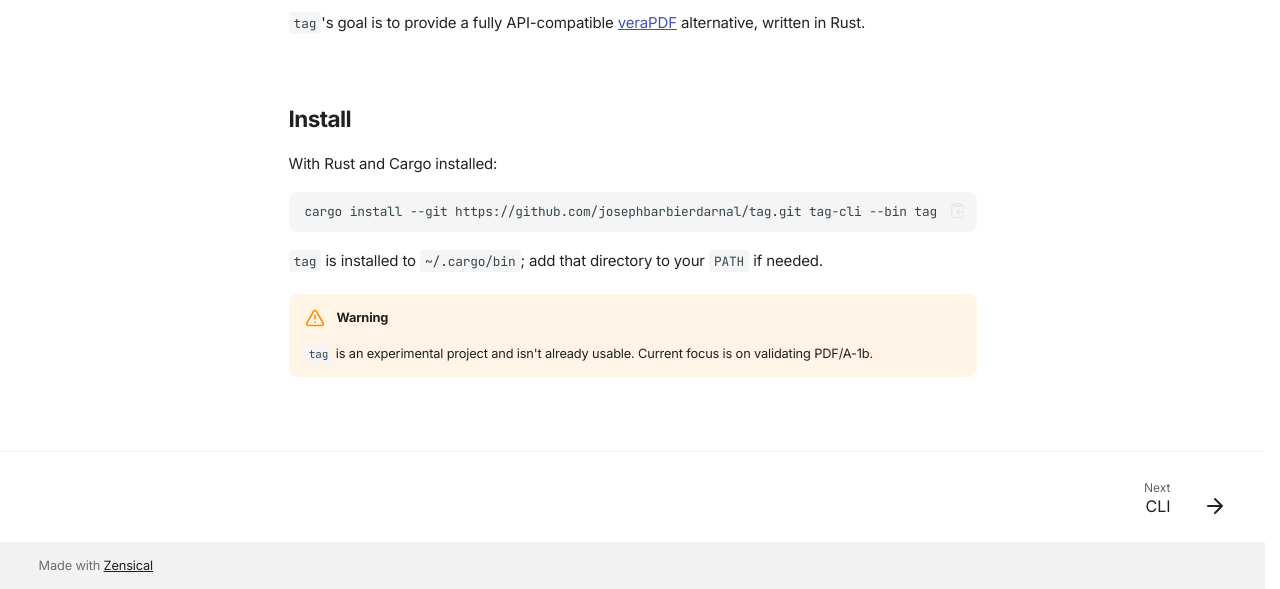
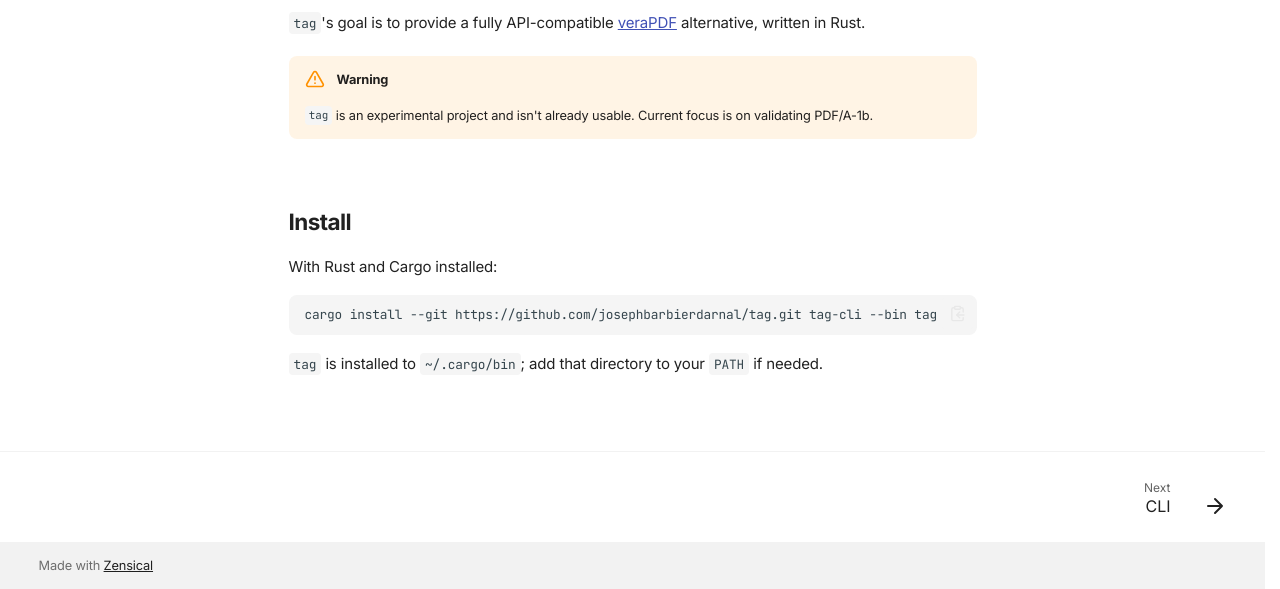
Before and after one commit to JosephBARBIERDARNAL/page, a plain HTML site: page index.html in a window 1280 px wide. Shown: the part 211-800 px from the top of the page. Drawn offline with Linux system fonts and the light colour scheme; no server answers.

Commit message:
deploy: 2ef286346b3a39b7794ef7e619c604328b057bbd

```diff
--- a/index.html
+++ b/index.html
@@ -595,15 +595,15 @@
 
 <h1 id="tag">tag<a class="headerlink" href="#tag" title="Permanent link">&para;</a></h1>
 <p><code>tag</code>'s goal is to provide a fully API-compatible <a href="https://verapdf.org/">veraPDF</a> alternative, written in Rust.</p>
+<div class="admonition warning">
+<p class="admonition-title">Warning</p>
+<p><code>tag</code> is an experimental project and isn't already usable. Current focus is on validating PDF/A-1b.</p>
+</div>
 <h2 id="install">Install<a class="headerlink" href="#install" title="Permanent link">&para;</a></h2>
 <p>With Rust and Cargo installed:</p>
 <div class="language-sh highlight"><pre><span></span><code><span id="__span-0-1"><a id="__codelineno-0-1" name="__codelineno-0-1" href="#__codelineno-0-1"></a>cargo<span class="w"> </span>install<span class="w"> </span>--git<span class="w"> </span>https://github.com/josephbarbierdarnal/tag.git<span class="w"> </span>tag-cli<span class="w"> </span>--bin<span class="w"> </span>tag
 </span></code></pre></div>
 <p><code>tag</code> is installed to <code>~/.cargo/bin</code>; add that directory to your <code>PATH</code> if needed.</p>
-<div class="admonition warning">
-<p class="admonition-title">Warning</p>
-<p><code>tag</code> is an experimental project and isn't already usable. Current focus is on validating PDF/A-1b.</p>
-</div>
 
 
 
--- a/search.json
+++ b/search.json
@@ -1 +1 @@
-{"config":{"separator":"[\\s\\-_,:!=\\[\\]()\\\\\"`/]+|\\.(?!\\d)"},"items":[{"location":"","level":1,"title":"tag","text":"<p><code>tag</code>'s goal is to provide a fully API-compatible veraPDF alternative, written in Rust.</p>","path":["tag"],"tags":[]},{"location":"#install","level":2,"title":"Install","text":"<p>With Rust and Cargo installed:</p> <pre><code>cargo install --git https://github.com/josephbarbierdarnal/tag.git tag-cli --bin tag\n</code></pre> <p><code>tag</code> is installed to <code>~/.cargo/bin</code>; add that directory to your <code>PATH</code> if needed.</p> <p>Warning</p> <p><code>tag</code> is an experimental project and isn't already usable. Current focus is on validating PDF/A-1b.</p>","path":["tag"],"tags":[]},{"location":"reference/cli/","level":1,"title":"CLI","text":"<p><code>tag</code> is a CLI (command line interface).</p>","path":["API Reference","CLI"],"tags":[]},{"location":"reference/python-package/","level":1,"title":"Python package","text":"<p><code>tag</code> validation is available as a Python package.</p>","path":["API Reference","Python package"],"tags":[]},{"location":"reference/rust-crate/","level":1,"title":"Rust crate","text":"<p><code>tag</code> validation is available as a Rust crate.</p>","path":["API Reference","Rust crate"],"tags":[]}]}
+{"config":{"separator":"[\\s\\-_,:!=\\[\\]()\\\\\"`/]+|\\.(?!\\d)"},"items":[{"location":"","level":1,"title":"tag","text":"<p><code>tag</code>'s goal is to provide a fully API-compatible veraPDF alternative, written in Rust.</p> <p>Warning</p> <p><code>tag</code> is an experimental project and isn't already usable. Current focus is on validating PDF/A-1b.</p>","path":["tag"],"tags":[]},{"location":"#install","level":2,"title":"Install","text":"<p>With Rust and Cargo installed:</p> <pre><code>cargo install --git https://github.com/josephbarbierdarnal/tag.git tag-cli --bin tag\n</code></pre> <p><code>tag</code> is installed to <code>~/.cargo/bin</code>; add that directory to your <code>PATH</code> if needed.</p>","path":["tag"],"tags":[]},{"location":"reference/cli/","level":1,"title":"CLI","text":"<p><code>tag</code> is a CLI (command line interface).</p>","path":["API Reference","CLI"],"tags":[]},{"location":"reference/python-package/","level":1,"title":"Python package","text":"<p><code>tag</code> validation is available as a Python package.</p>","path":["API Reference","Python package"],"tags":[]},{"location":"reference/rust-crate/","level":1,"title":"Rust crate","text":"<p><code>tag</code> validation is available as a Rust crate.</p>","path":["API Reference","Rust crate"],"tags":[]}]}
```
